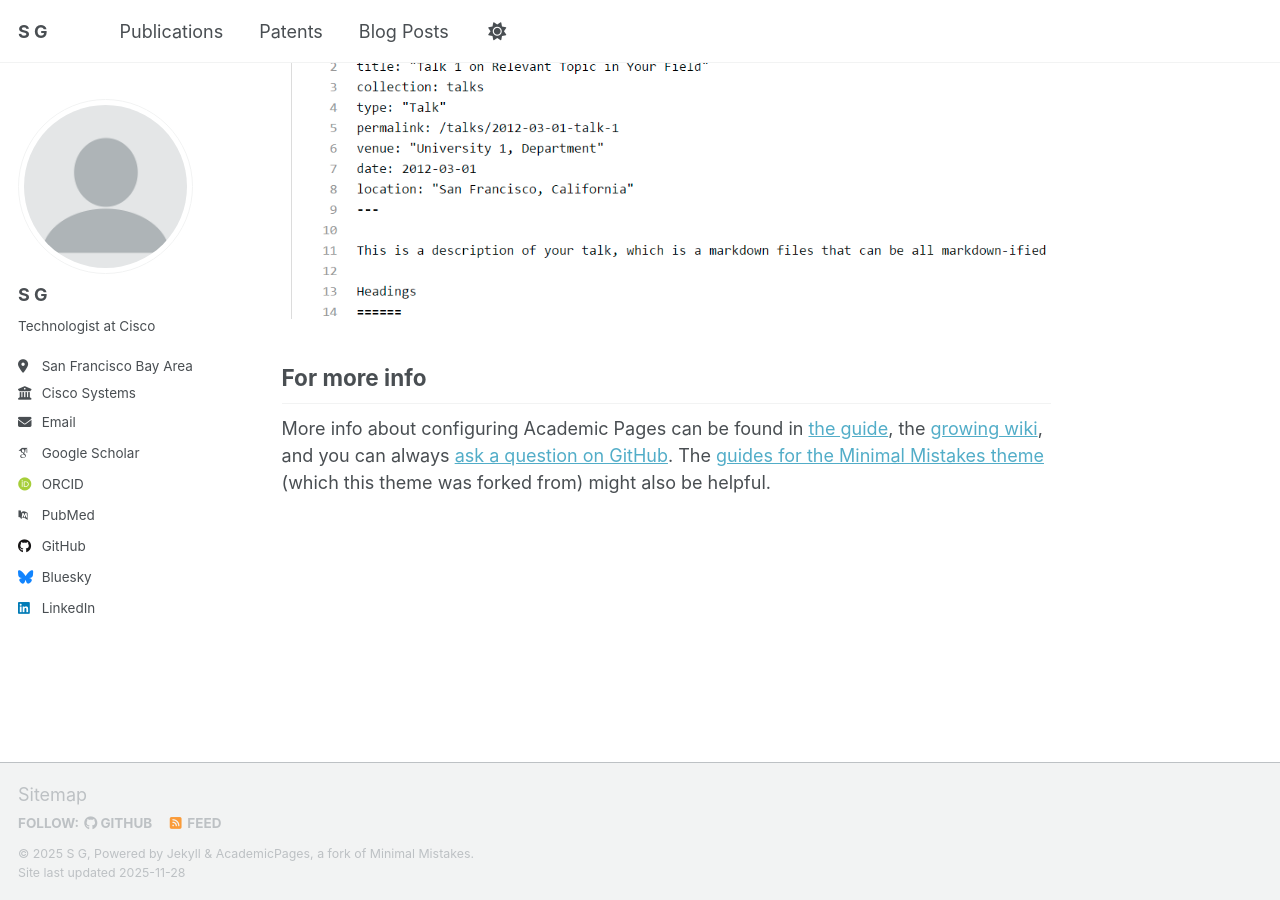
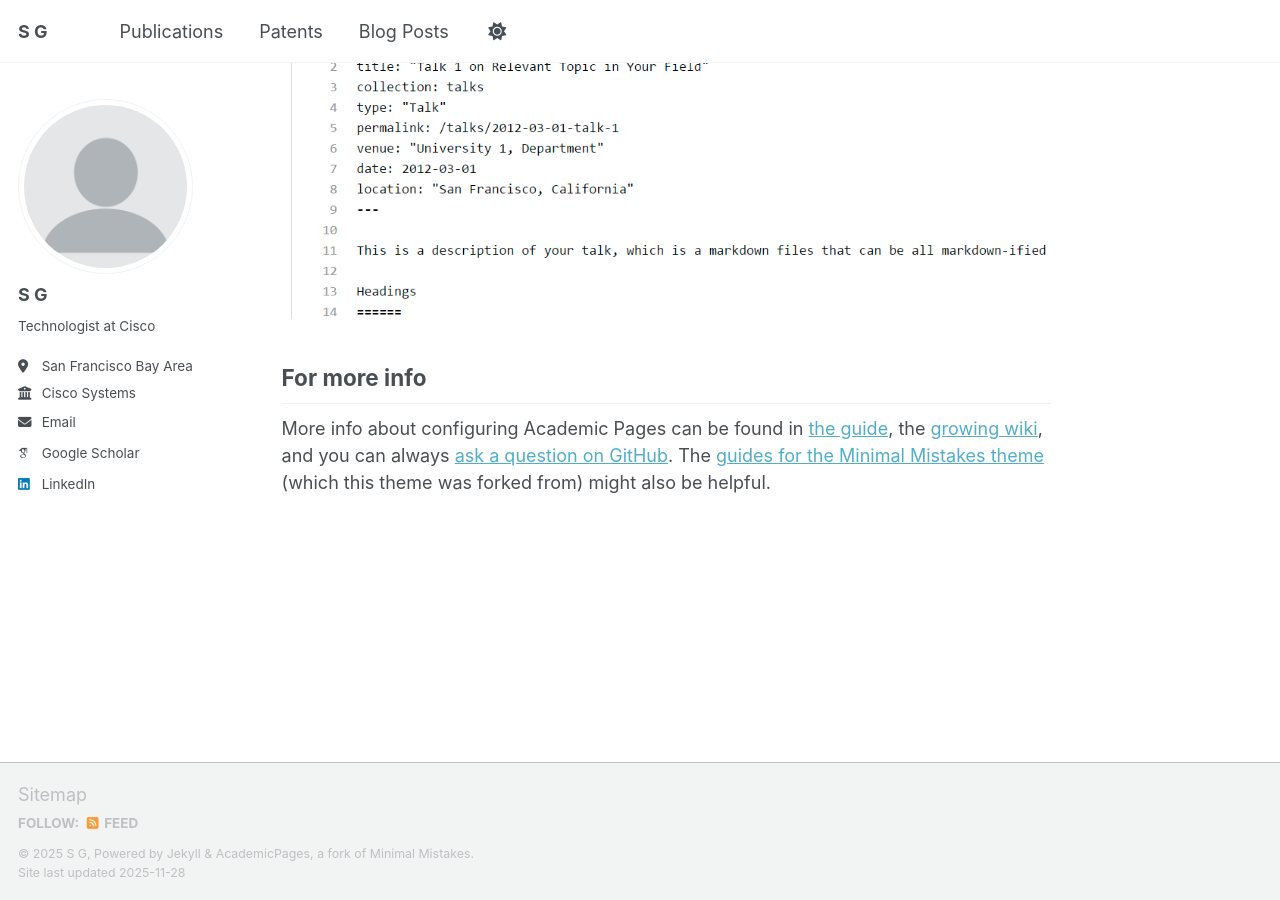
Before and after one commit to srigundavelli/srigundavelli.github.io, a Jekyll site: the page built from _pages/about.md, in a window 1280 px wide and 900 px high, scrolled down 2880 px. Built offline with Jekyll 4.4.1, drawn with Linux system fonts in a browser that asks for light colours; some web fonts are replaced; a script that is not in the unit is left out.

Commit message:
Update _config.yml

```diff
--- a/_config.yml
+++ b/_config.yml
@@ -38,10 +38,10 @@ author:
   googlescholar    : "https://scholar.google.com/citations?user=gqJyUj8AAAAJ&hl=en"
   inspire-hep      : # URL
   impactstory      : # URL
-  orcid            : "https://orcid.org/yourorcidurl"
+  #orcid            : "https://orcid.org/yourorcidurl"
   semantic         : # URL
   ssrn             : # URL
-  pubmed           : "https://www.ncbi.nlm.nih.gov/pubmed/?term=john+snow"
+  #pubmed           : "https://www.ncbi.nlm.nih.gov/pubmed/?term=john+snow"
   researchgate     : # URL
   scopus           : # URL
   zotero           : # URL
@@ -51,13 +51,13 @@ author:
   bitbucket        : # Username - Update with your username on the site
   codepen          : # Username
   dribbble         : # Username
-  github           : "academicpages"
+  #github           : "academicpages"
   kaggle           : # Username
   stackoverflow    : # User number or user number and name (i.e., use "1" or "1/jeff-atwood")
 
   # Social media
   artstation       : # Username
-  bluesky          : "bsky.app" # Replace this with you Bluesky username
+  #bluesky          : "bsky.app" # Replace this with you Bluesky username
   facebook         : # Username
   flickr           : # Username
   foursquare       : # Username
```
